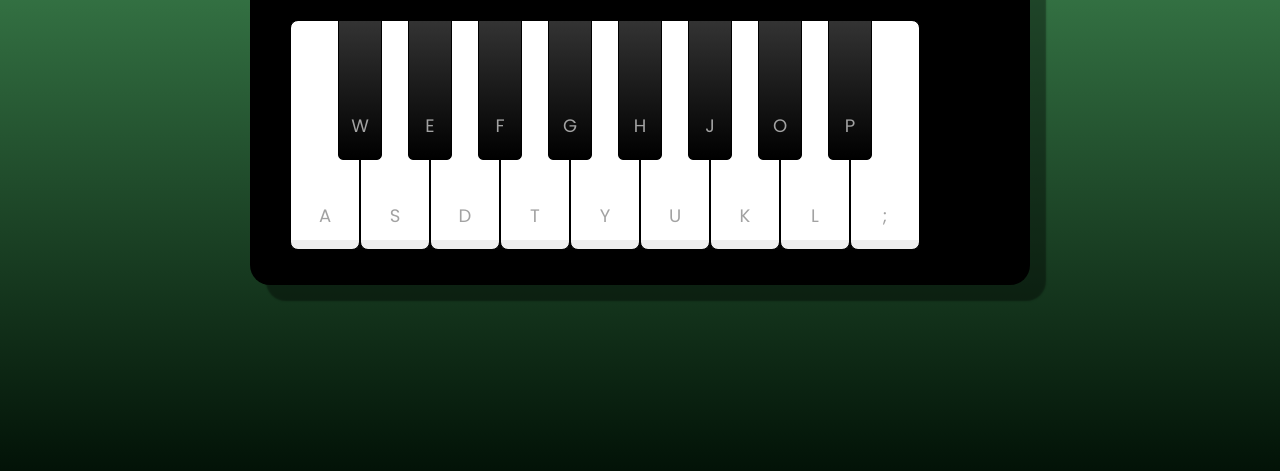
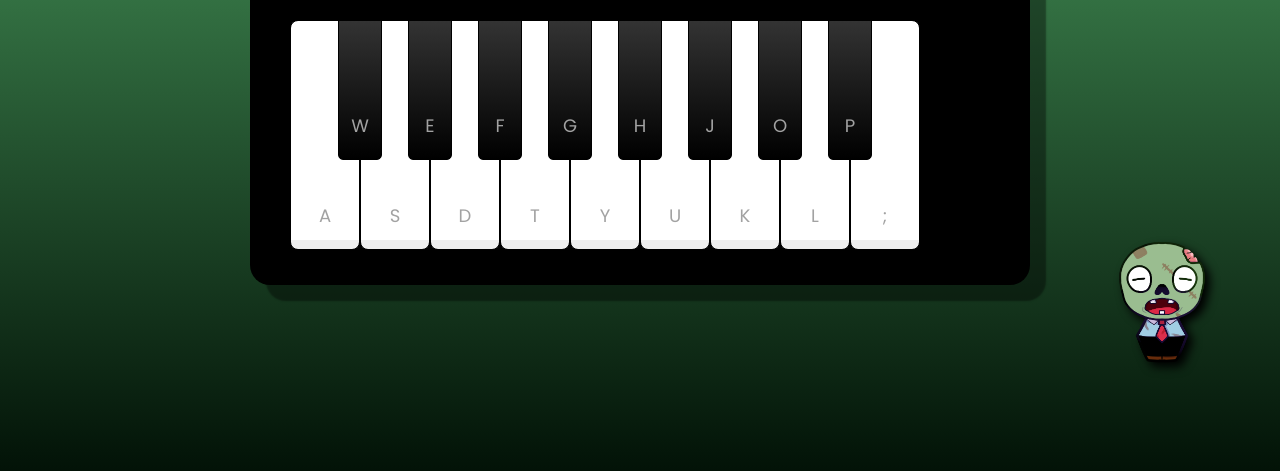
Before and after one commit to Karen-Miyu/Piano-Simulator, a plain HTML site: page index.html in a window 1280 px wide. Shown: the part 305-776 px from the top of the page. Drawn offline with Linux system fonts and the light colour scheme.

Commit message:
atualização

```diff
--- a/index.html
+++ b/index.html
@@ -19,6 +19,8 @@
 </head>
 
 <body>
+    <div>
+        <img src="./src/images/zoombie.png" alt="Zoombie" srcset="">
         <div class="container">
             <header>
                 <h2>Virtual Piano</h2>
@@ -50,6 +52,7 @@
             </ul>
 
         </div>
+    </div>
     <script src="./src/scripts/engine.js" defer></script>
 </body>
 
--- a/src/styles/main.css
+++ b/src/styles/main.css
@@ -4,6 +4,16 @@ body {
     justify-content: center;
     min-height: 100vh;
     background: linear-gradient(to top, rgb(0, 14, 4) 0.2%, #52ac68);
+}
+
+img {
+    width: 10rem;
+    display: flex;
+    position: absolute;
+    z-index: 3;
+    margin-top: 25%;
+    margin-left: 65%;
+    filter: drop-shadow(5px 5px 5px black);
 }
 
 .container {
```
Also changed, not shown: src/images/Zoombie.png (added). Lines whose indentation alone changed are shown as unchanged.
